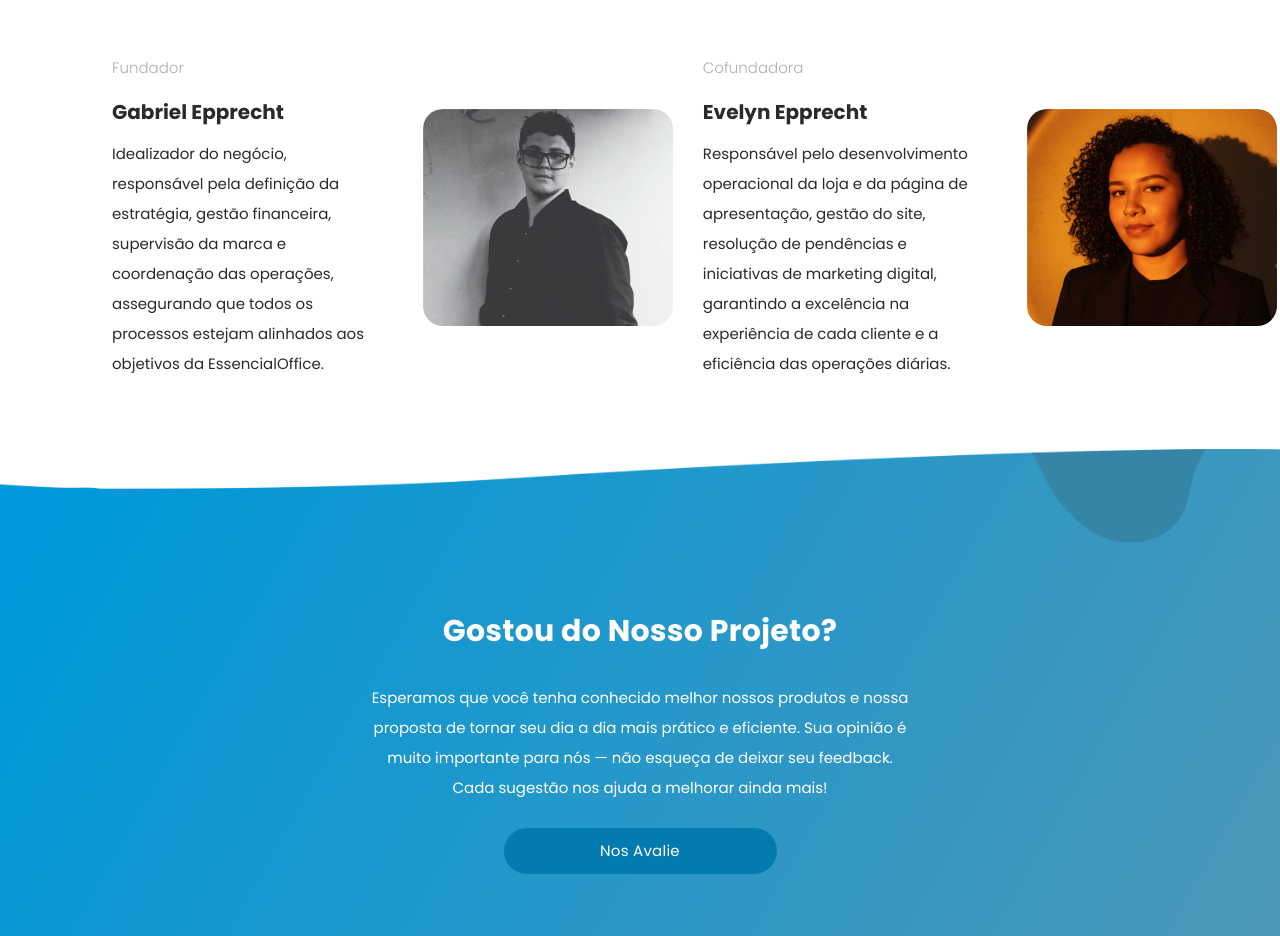
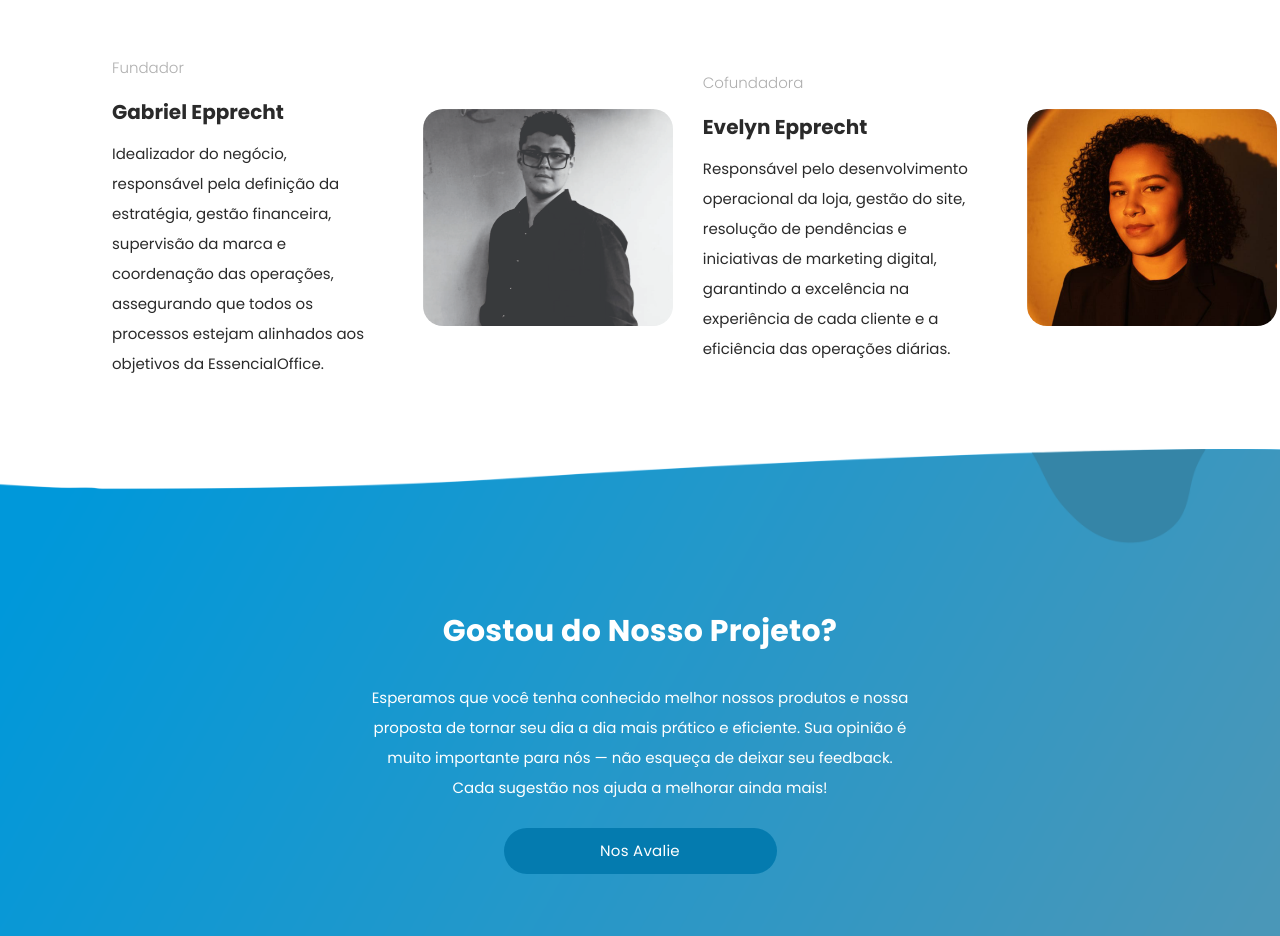
Before and after one commit to evelyn-epprecht/essencialoffice_apresentacao, a plain HTML site: page index.html in a window 1280 px wide. Shown: the part 3100-4036 px from the top of the page. Drawn offline with Linux system fonts and the light colour scheme.

Commit message:
ajuste na descrição - cofundadora

```diff
--- a/index.html
+++ b/index.html
@@ -295,7 +295,7 @@ https://templatemo.com/tm-562-space-dynamic
                 <div class="left-content align-self-center">
                   <span>Cofundadora</span>
                   <a><h4>Evelyn Epprecht</h4></a>
-                  <p>Responsável pelo desenvolvimento operacional da loja e da página de apresentação, gestão do site,
+                  <p>Responsável pelo desenvolvimento operacional da loja, gestão do site,
                     resolução de pendências e iniciativas de marketing digital, garantindo a excelência na experiência
                     de cada cliente e a eficiência das operações diárias.
                   </p>
```
